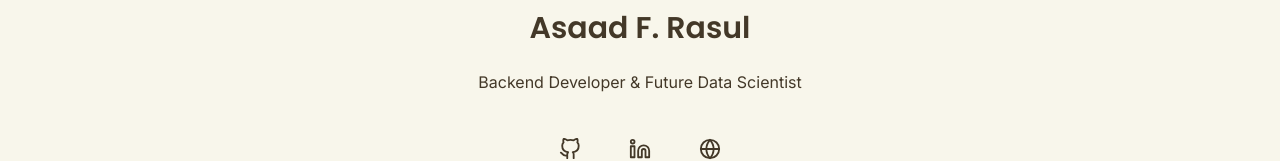
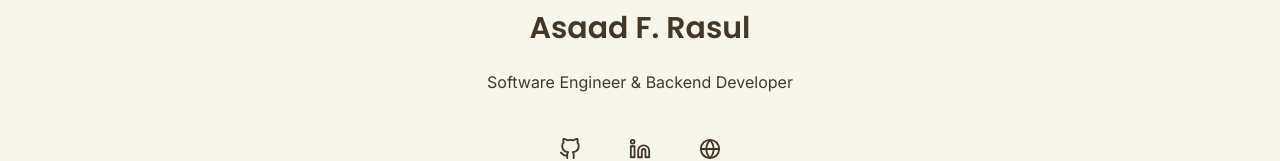
Before and after one commit to sn0wqt/sn0wqt.github.io, a React (Vite) app: page / in a window 1280 px wide. Shown: the part 6158-6319 px from the top of the page. Built offline with nearby package versions, Linux system fonts and the light colour scheme.

Commit message:
Update job title in Footer component

```diff
--- a/src/components/Footer.tsx
+++ b/src/components/Footer.tsx
@@ -45,7 +45,7 @@ const Footer: React.FC = () => {
             viewport={{ once: true }}
             transition={{ delay: 0.2 }}
           >
-            Backend Developer & Future Data Scientist
+            Software Engineer & Backend Developer
           </motion.p>
 
           <div className="flex justify-center gap-6 mb-8">
```
